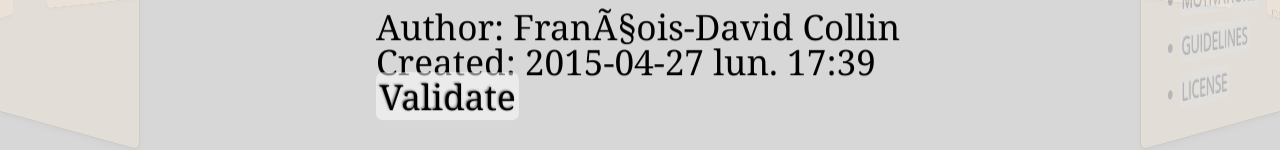
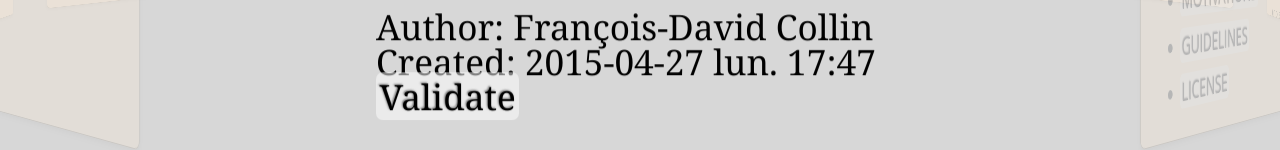
Before and after one commit to fradav/org-jmpress-js.el, a plain HTML site: page index.html in a window 1280 px wide. Shown: the part 493-643 px from the top of the page. Drawn offline with Linux system fonts and the light colour scheme.

Commit message:
typo in name

```diff
--- a/index.html
+++ b/index.html
@@ -4,10 +4,10 @@
 <html xmlns="http://www.w3.org/1999/xhtml" lang="en" xml:lang="en">
 <head>
 <title>org-jmpress-js.el</title>
-<!-- 2015-04-27 lun. 17:39 -->
+<!-- 2015-04-27 lun. 17:47 -->
 <meta  http-equiv="Content-Type" content="text/html;charset=utf-8" />
 <meta  name="generator" content="Org-mode" />
-<meta  name="author" content="FranÃ§ois-David Collin" />
+<meta  name="author" content="François-David Collin" />
 <meta  name="viewport" content="width=device-width, initial-scale=1" />
 <link  rel="stylesheet" href="css/simple.css" type="text/css" /><script src="js/jquery/jquery.min.js"></script>
 <script src="js/jmpress/jmpress.js"></script>
@@ -199,8 +199,8 @@ Licensed under the GPLv2 license.
 </div>
 </div>
 <div id="postamble" class="status">
-<p class="author">Author: FranÃ§ois-David Collin</p>
-<p class="date">Created: 2015-04-27 lun. 17:39</p>
+<p class="author">Author: François-David Collin</p>
+<p class="date">Created: 2015-04-27 lun. 17:47</p>
 <p class="validation"><a href="http://validator.w3.org/check?uri=referer">Validate</a></p>
 </div>
 </body>
```
